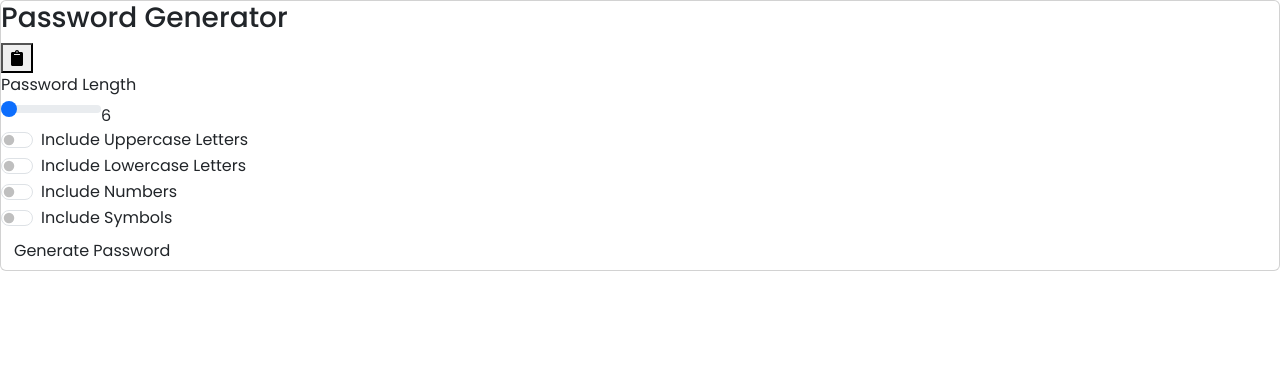
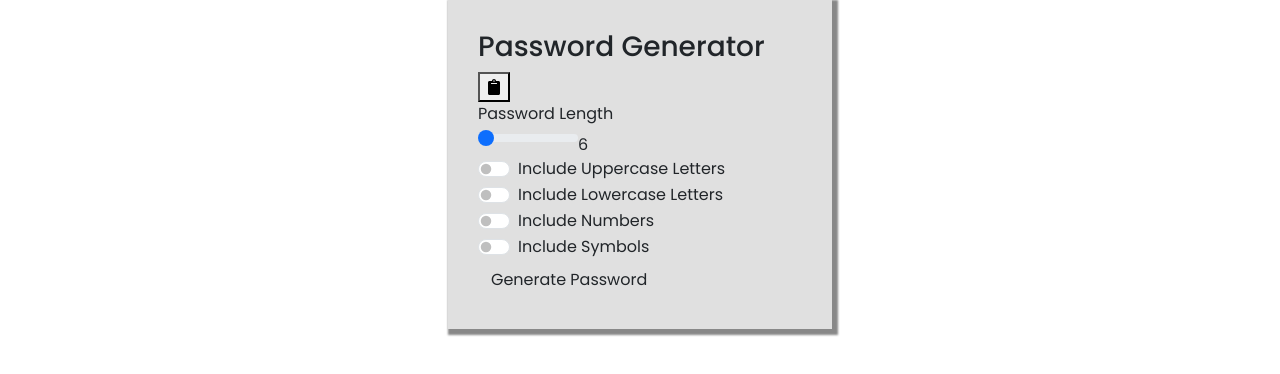
Before and after one commit to odhiambo-ed/react-secure-pass-gen, a React (Vite) app: page / in a window 1280 px wide. Shown: the top 374 px of the page. Built offline with nearby package versions, Linux system fonts and the light colour scheme.

Commit message:
add container css

```diff
--- a/src/components/Password.css
+++ b/src/components/Password.css
@@ -1,5 +1,8 @@
-.pass__background {
+.pass__container {
     background-color: var(--platinum);
+    box-shadow: 3px 3px 2px 3px #888888;
+    width: 30%;
+    padding: 30px;
 }
 
 .setting-range input {
--- a/src/components/Password.jsx
+++ b/src/components/Password.jsx
@@ -5,8 +5,7 @@ import { useState } from "react";
 export default function Password() {
   const [passLength, setPassLength] = useState(6)
   return (
-    <div className="pass__background card d-flex flex-column">
-      <div className="pass__container">
+      <div className="pass__container mx-auto">
         <h3>Password Generator</h3>
         <div className="pass__field">
           <span></span>
@@ -57,6 +56,5 @@ export default function Password() {
         </div>
         <div className="btn">Generate Password</div>
       </div>
-    </div>
   );
 }
```
